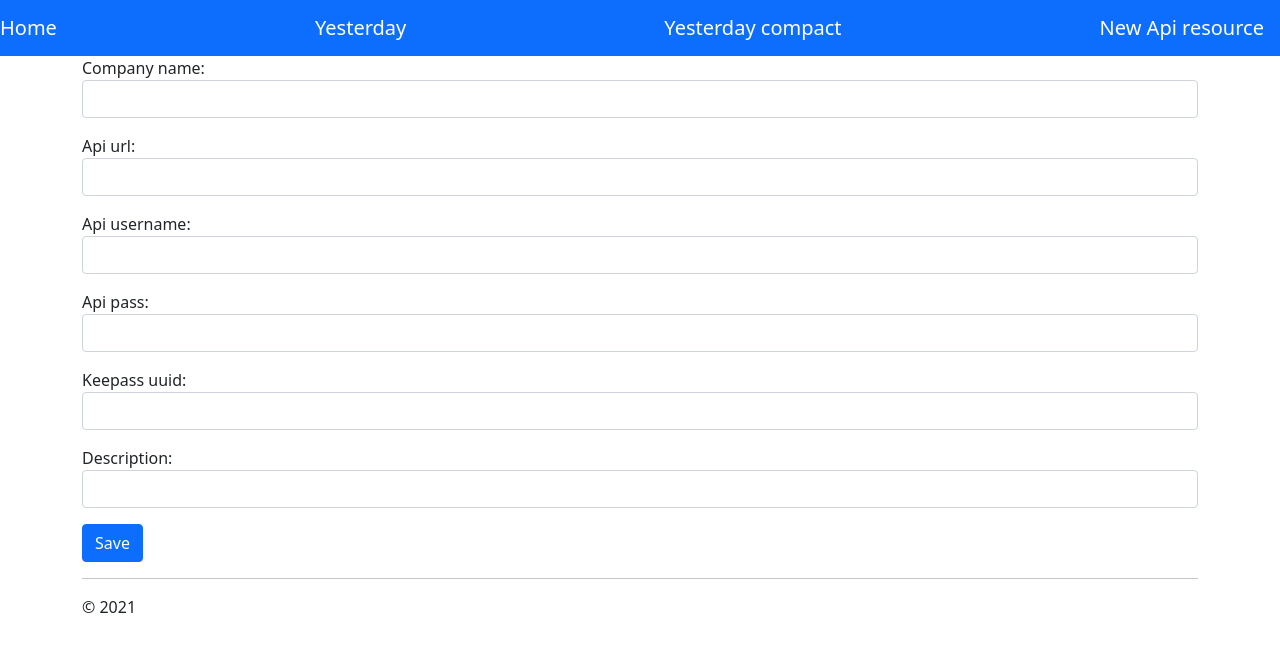
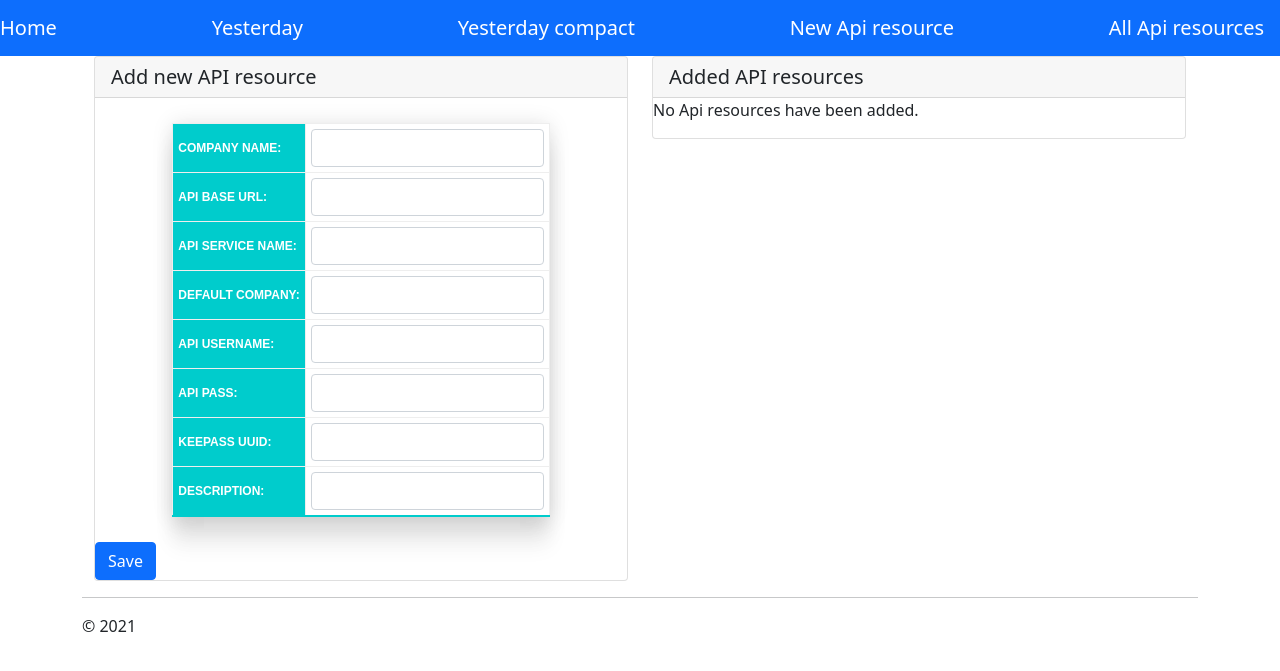
Before and after one commit to petrinieminen/camt-pro, a Django app: page /api_resource/ in a window 1280 px wide. Shown: the top 671 px of the page. Run offline with Django 4.2, Linux system fonts and the light colour scheme; data that the repository does not hold is empty; some libraries are stand-ins or nearby versions.

Commit message:
more functionality

```diff
--- a/camtapp/forms.py
+++ b/camtapp/forms.py
@@ -5,7 +5,9 @@ class ApiResourceForm(forms.ModelForm):
     class Meta:
         model = ApiResource
         fields = ("company_name",
-                "api_url",
+                "api_base_url",
+                "api_service_name",
+                "default_company",
                 "api_username",
                 "api_pass",
                 "keepass_uuid",
@@ -13,7 +15,9 @@ class ApiResourceForm(forms.ModelForm):
                 )   # NOTE: the trailing comma is required
         widgets = {
             'company_name': forms.TextInput(attrs={'class': 'form-control'}),
-            'api_url': forms.TextInput(attrs={'class': 'form-control'}),
+            'api_base_url': forms.TextInput(attrs={'class': 'form-control'}),
+            'api_service_name': forms.TextInput(attrs={'class': 'form-control'}),
+            'default_company': forms.TextInput(attrs={'class': 'form-control'}),
             'api_username': forms.TextInput(attrs={'class': 'form-control'}),
             'api_pass': forms.TextInput(attrs={'class': 'form-control'}),
             'keepass_uuid': forms.TextInput(attrs={'class': 'form-control'}),
--- a/camtapp/models.py
+++ b/camtapp/models.py
@@ -3,15 +3,17 @@ from django.utils import timezone
 
 class ApiResource(models.Model):
     company_name = models.CharField(max_length=30)
-    api_url = models.TextField()
-    api_username = models.CharField(max_length=50)
-    api_pass = models.CharField(max_length=50)
+    api_base_url = models.CharField(max_length=250, default=None)
+    api_service_name = models.CharField(max_length=50, default=None)
+    default_company = models.TextField(max_length=30, default=None)
+    api_username = models.CharField(max_length=50, default=None)
+    api_pass = models.CharField(max_length=50, default=None)
     keepass_uuid = models.TextField()
 
-    description = models.CharField(max_length=300)
+    description = models.CharField(max_length=300, default=None)
     log_date = models.DateTimeField("date logged")
 
     def __str__(self):
-        """Returns a string representation of a message."""
+        """Returns a string representation of a API location entry."""
         date = timezone.localtime(self.log_date)
         return f"'{self.company_name}' logged on {date.strftime('%A, %d %B, %Y at %X')} creds: {self.api_username}"
--- a/camtapp/templates/camtapp/api_resource.html
+++ b/camtapp/templates/camtapp/api_resource.html
@@ -4,13 +4,61 @@ New Api Resource
 {% endblock %}
 {% block content %}
 
-    <div class="row mb-3">
-    <form method="POST">
+<div class="container">
+    <div class="row">
+        <div class="col">
+            <div class="card">
+                <h5 class="card-header">Add new API resource</h5>
+                <form method="POST">
 
-        {% csrf_token %}
-        {{ form.as_p }}
+                    {% csrf_token %}
+                    <table class="message_list">
+                        {{ form.as_table }}
+                    </table>
 
-        <button type="submit" class="btn btn-primary">Save</button>
-    </form>
+                    <button type="submit" class="btn btn-primary">Save</button>
+                </form>
+            </div>
+        </div>
+
+        <div class="col">
+            <div class="card">
+                <h5 class="card-header">Added API resources</h5>
+
+                {% if resources %}
+                <table class="message_list">
+                    <thead>
+                        <tr>
+                            <th>Company</th>
+                            <th>Api URL</th>
+                            <th>API Service</th>
+                            <th>Last Updated</th>
+                            <th>Manage</th>
+                        </tr>
+                    </thead>
+                    <tbody>
+                        {% for message in resources %}
+                        <tr>
+                            <td>{{ message.company_name }}</td>
+                            <td>{{ message.api_base_url }}</td>
+                            <td>{{ message.api_service_name }}</td>
+                            <td>{{ message.log_date | date:'d M Y H:i:s' }}</td>
+
+                            <td>
+                                <a href="{% url 'update_resource' message.id %}"
+                                    class="btn btn-outline-primary btn-sm">UPDATE</a>
+                                <a href="{% url 'delete_resource' message.id %}"
+                                    class="btn btn-outline-danger btn-sm">DEL</a>
+                            </td>
+                        </tr>
+                        {% endfor %}
+                    </tbody>
+                </table>
+                {% else %}
+                <p>No Api resources have been added.</p>
+                {% endif %}
+            </div>
+        </div>
+    </div>
 </div>
 {% endblock %}
--- a/camtapp/templates/camtapp/layout.html
+++ b/camtapp/templates/camtapp/layout.html
@@ -7,6 +7,8 @@
 
     <link rel="stylesheet" type="text/css" href="{% static 'camtapp\site.css' %}" />
     <link rel="stylesheet" type="text/css" href="{% static 'camtapp\css\bootstrap.css' %}" />
+    <script src="//netdna.bootstrapcdn.com/bootstrap/3.1.0/js/bootstrap.min.js"></script>
+    <script src="//code.jquery.com/jquery-1.11.1.min.js"></script>
 
 
 </head>
@@ -15,8 +17,9 @@
 <div class="navbar navbar-dark bg-primary">
     <a href="{% url 'home' %}" class="navbar-brand">Home</a>
     <a href="{% url 'yesterdays_bank' %}" class="navbar-brand">Yesterday</a>
-    <a href="{% url 'yesterdays_bank_snug' %}" class="navbar-brand">Yesterday compact</a>
+    <a href="{% url 'yesterdays_bank_compact' %}" class="navbar-brand">Yesterday compact</a>
     <a href="{% url 'api_resource' %}" class="navbar-brand">New Api resource</a>
+    <a href="{% url 'api_resources' %}" class="navbar-brand">All Api resources</a>
 </div>
 
 <div class="container">
--- a/camtapp/urls.py
+++ b/camtapp/urls.py
@@ -1,8 +1,10 @@
 
-from django.urls import path
+from django.db.models.query import QuerySet
+from django.urls import path, re_path
 from camtapp import views
 from django.contrib.staticfiles.urls import staticfiles_urlpatterns
 from camtapp.models import ApiResource
+
 
 home_list_view = views.HomeListView.as_view(
     queryset=ApiResource.objects.order_by("-log_date")[:5],  # :5 limits the results to the five most recent
@@ -10,14 +12,22 @@ home_list_view = views.HomeListView.as_view(
     template_name="camtapp/home.html",
 )
 
+api_resource_list_view = views.ApiResourceView.as_view(
+    queryset=ApiResource.objects.order_by("-log_date")[:5],
+    context_object_name="api_resource_list",
+    template_name="camtapp/api_resources.html",
+)
+
 urlpatterns = [
     path("", home_list_view, name="home"),
     path("hello/<name>", views.hello_there, name="hello_there"),
     path("yesterday", views.yesterdays_bank, name="yesterdays_bank"),
-    path("yesterday_snug", views.yesterdays_bank_snug, name="yesterdays_bank_snug"),
-    path("about/", views.about, name="about"),
-    path("contact/", views.contact, name="contact"),
+    path("yesterday_compact", views.yesterdays_bank_compact, name="yesterdays_bank_compact"),
     path("api_resource/", views.api_resource, name="api_resource"),
+    path("api_resources/", api_resource_list_view, name="api_resources"),
+    path("api_resources/", api_resource_list_view, name="api_resources"),
+    path("delete_resource/<api_id>", views.delete_resource, name='delete_resource'),
+    path("update_resource/<api_id>", views.update_resource, name='update_resource'),
 ]
 
 urlpatterns += staticfiles_urlpatterns()
--- a/camtapp/views.py
+++ b/camtapp/views.py
@@ -1,3 +1,4 @@
+from typing import List
 from django.http import HttpResponse
 import re
 from django.utils.timezone import datetime
@@ -19,11 +20,11 @@ class HomeListView(ListView):
         return context
 
 
-def about(request):
-    return render(request, "hello/about.html")
-
-def contact(request):
-    return render(request, "hello/contact.html")
+class ApiResourceView(ListView):
+    model = ApiResource
+    def get_context_data(self, **kwargs):
+        context = super(ApiResourceView, self).get_context_data(**kwargs)
+        return context
 
 
 def hello_there(request, name):
@@ -40,9 +41,11 @@ def iban_filter(ibanfilter):
     data = api.get_iban_filtered_statements(ibanfilter)
     return data
 
+
 def balance_difference_filter():
     data = api.get_balance_difference_statements()
     return data
+
 
 def yesterdays_bank(request):
     if request.method == "POST":
@@ -56,29 +59,75 @@ def yesterdays_bank(request):
         print(request)
         data = api.get_yesterday()
 
+    locations = api.get_location_names()
     return render(request,
     'camtapp/yesterday.html',
-    { 'data': data})
+    { 'data': data,
+    'locations': locations
+    })
 
 
-def yesterdays_bank_snug(request):
-    yesterday_data = api.get_yesterday()
+def yesterdays_bank_compact(request):
+    if request.method == "POST":
+        if request.POST.get('IbanFilter', False):
+            data = iban_filter(request.POST["ibanfiltertext"])
+        elif request.POST.get('BalanceDifference', False):
+            data = balance_difference_filter()
+        else:
+            data = api.get_yesterday()
+    else:
+        print(request)
+        data = api.get_yesterday()
+
+    locations = api.get_location_names()
     return render(request,
-    'camtapp/yesterday_snug.html',
-    { 'data': yesterday_data})
+    'camtapp/yesterday_compact.html',
+    { 'data': data,
+    'locations': locations
+    })
+
+
+def delete_resource(request, api_id=None):
+    object = ApiResource.objects.get(id=api_id)
+
+    object.delete()
+    return redirect('api_resource')
+
+
+def update_resource(request, api_id=None):
+    object = ApiResource.objects.get(id=api_id)
+    form = ApiResourceForm(request.POST or None, instance=object)
+
+    if form.is_valid():
+        transaction = form.save(commit=False)
+        transaction.log_date = datetime.now()
+        transaction.save()
+        return redirect('api_resource')
+
+    return render(request, 'camtapp/update_resource.html',
+    {
+        'resource': object,
+        'form': form
+    })
 
 
 def api_resource(request):
     form = ApiResourceForm(request.POST or None)
+
+    api_resource_list = ApiResource.objects.order_by("-log_date")
 
     if request.method == "POST":
         if form.is_valid():
             message = form.save(commit=False)
             message.log_date = datetime.now()
             message.save()
-            return redirect("home")
+            return redirect("api_resource")
     else:
-        return render(request, "camtapp/api_resource.html", {"form": form})
+        return render(request, "camtapp/api_resource.html",
+        {
+            "form": form,
+            "resources": api_resource_list,
+        })
 
 
 def pretty_request(request):
--- a/static_collected/camtapp/site.css
+++ b/static_collected/camtapp/site.css
@@ -23,7 +23,7 @@ table tr:hover td {
 table th, table td {
   color: #999;
   border: 1px solid #eee;
-  padding: 12px 35px;
+  padding: 5px 5px;
   border-collapse: collapse;
 }
 table th {
@@ -35,3 +35,8 @@ table th {
 table th.last {
   border-right: none;
 }
+
+.filter-col{
+  padding-left:10px;
+  padding-right:10px;
+}
```
Also changed, not shown: camtapp/api.py (+79 -19 lines), camtapp/static/camtapp/site.css (+6 -1 lines), camtapp/templates/camtapp/api_resources.html (added, +32 -0 lines), camtapp/templates/camtapp/update_resource.html (added, +18 -0 lines), camtapp/templates/camtapp/yesterday.html (+73 -1 lines), camtapp/templates/camtapp/yesterday_compact.html (added, +53 -0 lines), camtapp/templates/camtapp/yesterday_snug.html (deleted, +0 -34 lines), camtapp/migrations/0001_initial.py, camtapp/migrations/0002_alter_apiresource_description.py (added).
